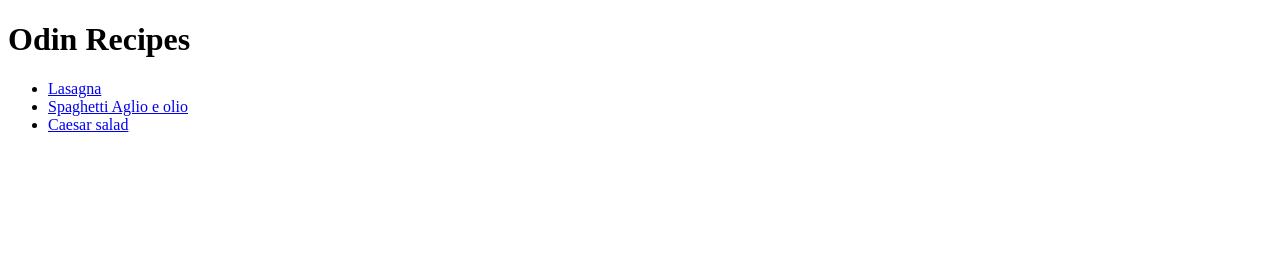
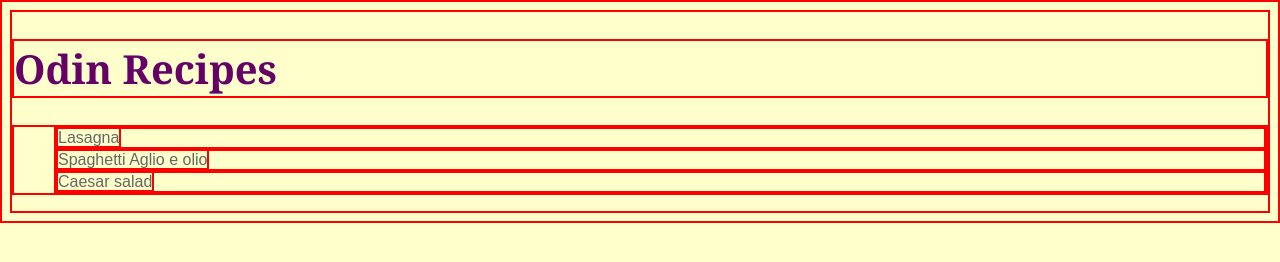
Before and after one commit to studioLOU/odin-recipes, a plain HTML site: page index.html in a window 1280 px wide. Drawn offline with Linux system fonts and the light colour scheme.

Commit message:
minor changes

```diff
--- a/index.html
+++ b/index.html
@@ -4,11 +4,12 @@
     <meta charset="UTF-8">
     <meta http-equiv="X-UA-Compatible" content="IE=edge">
     <meta name="viewport" content="width=device-width, initial-scale=1.0">
+    <link rel="stylesheet" href="styles.css">
     <title>Odin Recipes</title>
 </head>
 <body>
     <h1>Odin Recipes</h1>
-    <ul>
+    <ul class="links">
         <li>
             <a href="recipes/lasagna.html">Lasagna</a>
         </li>
--- a/styles.css
+++ b/styles.css
@@ -2,6 +2,16 @@
 
 * {
   border: 2px solid red;
+}
+
+/* Why do this border box on the html?
+Read more info here:
+https://css-tricks.com/inheriting-box-sizing-probably-slightly-better-best-practice/  */
+html {
+  box-sizing: border-box;
+}
+*, *:before, *:after {
+  box-sizing: inherit;
 }
 
 body {
```
Also changed, not shown: recipes/caesar.html (+1 -0 lines), recipes/lasagna.html (+1 -0 lines), recipes/spaghettiaglio.html (+1 -0 lines).
